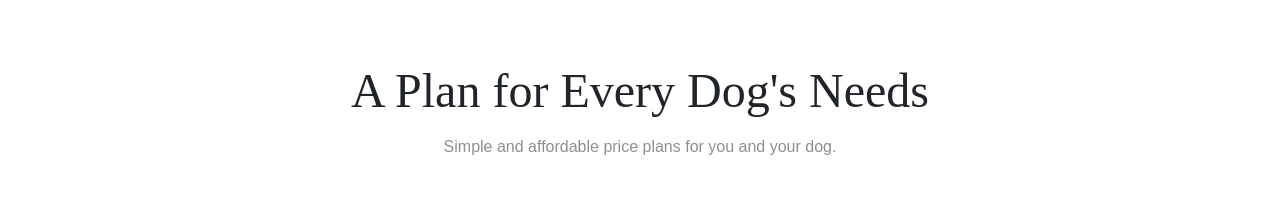
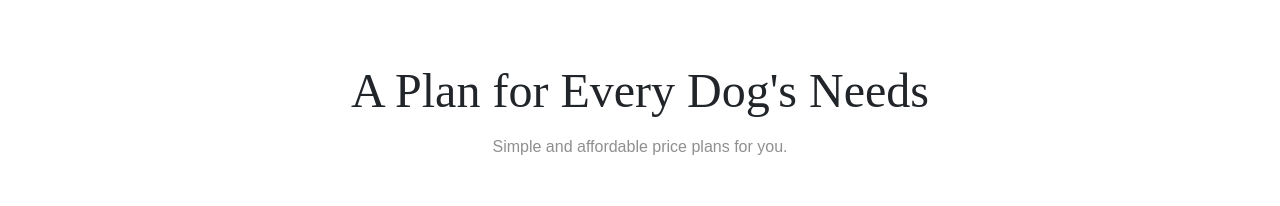
Before and after one commit to thiruthodangi2002/TinDog, a plain HTML site: page index.html in a window 1280 px wide. Shown: the part 1760-1966 px from the top of the page. Drawn offline with nearby package versions, Linux system fonts and the light colour scheme.

Commit message:
Update index.html
DOG LOVERS

```diff
--- a/index.html
+++ b/index.html
@@ -150,7 +150,7 @@
   <section class="white-section" id="pricing">
 
     <h2 class="section-heading">A Plan for Every Dog's Needs</h2>
-    <p>Simple and affordable price plans for you and your dog.</p>
+    <p>Simple and affordable price plans for you.</p>
 
     <div class="row">
 
```
